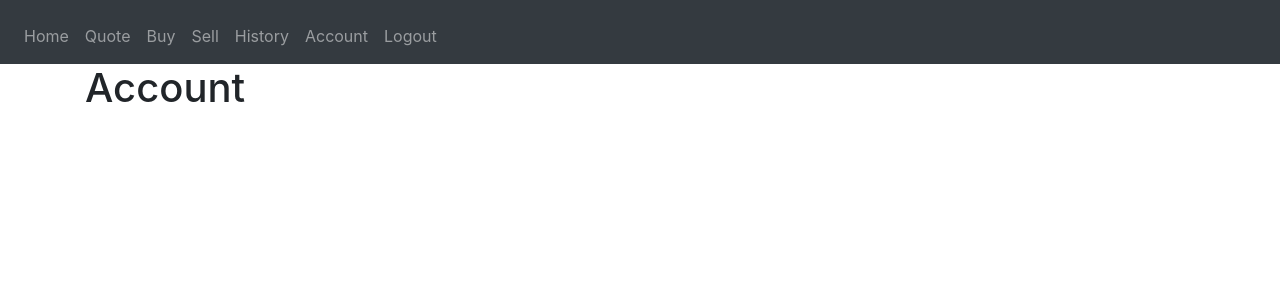
After one commit to hamzaosman7891/Stockverse, a Flask app: page /account in a window 1280 px wide. The commit adds this page. Shown: the top 300 px of the page. Run offline with Flask 2, Linux system fonts and the light colour scheme; a user stored in the database is signed in; some libraries are stand-ins or nearby versions.

Commit message:
Fixed total on homepage and added account page

```diff
--- a/stock/__init__.py
+++ b/stock/__init__.py
@@ -42,12 +42,14 @@ def create_app():
 
     from .views import views
     from .auth import auth
+    from .admin import admin
     from .transactions import transactions
 
     app.jinja_env.filters['usd'] = help.usd
 
     app.register_blueprint(views, url_prefix='/')
     app.register_blueprint(auth, url_prefix='/')
+    app.register_blueprint(admin, url_prefix='/')
     app.register_blueprint(transactions, url_prefix='/')
 
     create_database(app)
--- /dev/null
+++ b/stock/admin.py
@@ -0,0 +1,9 @@
+from flask import Blueprint, render_template
+from .help import login_required
+
+admin = Blueprint('admin', __name__)
+
+@admin.route("/account")
+@login_required
+def account():
+    return render_template("account.html")
--- /dev/null
+++ b/stock/templates/account.html
@@ -0,0 +1,7 @@
+{% extends "base.html" %}
+{% block title %}Account{% endblock %}
+
+{% block content %}
+<h1>Account</h1>
+
+{% endblock %}
--- a/stock/templates/base.html
+++ b/stock/templates/base.html
@@ -31,15 +31,22 @@
       <div class="collapse navbar-collapse" id="navbar">
         <div class="navbar-nav">
           {% if session.user_id %}
+          <ul class="navbar-nav mr-auto mt-2">
             <a class="nav-item nav-link" id="home" href="/">Home</a>
             <a class="nav-item nav-link" id="logout" href="/quote">Quote</a>
             <a class="nav-item nav-link" id="home" href="/buy">Buy</a>
             <a class="nav-item nav-link" id="home" href="/sell">Sell</a>
             <a class="nav-item nav-link" id="home" href="/history">History</a>
+            <a class="nav-item nav-link" id="home" href="/account">Account</a>
+          </ul>
+          <ul class="navbar-nav ml-auto mt-2">
             <a class="nav-item nav-link" id="logout" href="/logout">Logout</a>
+          </ul>
           {% else %}
+          <ul class="navbar-nav ml-auto mt-2">
             <a class="nav-item nav-link" id="login" href="/login">Login</a>
             <a class="nav-item nav-link" id="signUp" href="/sign-up">Sign Up</a>
+          </ul>
           {% endif %}
         </div>
       </div>
```
Also changed, not shown: stock/transactions.py (+5 -5 lines), stock/views.py (+11 -11 lines), stock/database.db. Lines whose indentation alone changed are shown as unchanged.
